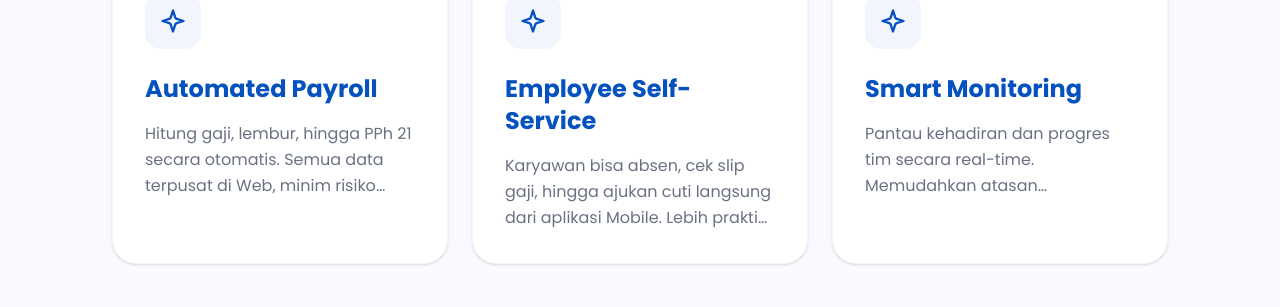
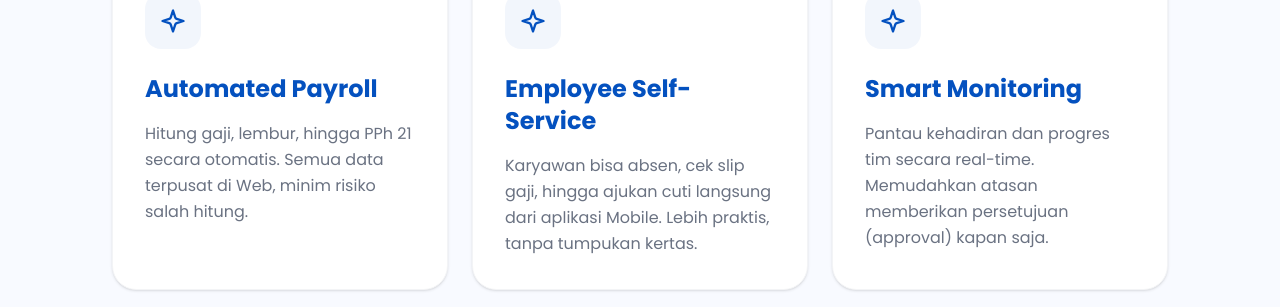
Before and after one commit to bitofficialdev-droid/mirai-company-profile, a Next.js app: page / in a window 1280 px wide. Shown: the part 1260-1567 px from the top of the page. Built offline with nearby package versions, Linux system fonts and the light colour scheme.

Commit message:
fix line clamp

```diff
--- a/package.json
+++ b/package.json
@@ -9,7 +9,6 @@
     "lint": "eslint"
   },
   "dependencies": {
-    "@prisma/client": "^7.2.0",
     "clsx": "^2.1.1",
     "next": "16.1.1",
     "react": "19.2.3",
@@ -24,7 +23,6 @@
     "eslint": "^9",
     "eslint-config-next": "16.1.1",
     "prettier-plugin-tailwindcss": "^0.7.2",
-    "prisma": "^7.2.0",
     "tailwindcss": "^4",
     "typescript": "^5"
   }
--- a/src/components/features/home/service_section.tsx
+++ b/src/components/features/home/service_section.tsx
@@ -69,7 +69,7 @@ export default function ServicesSection({ serviceData }: ServicesSectionProps) {
                     {s.title ?? ""}
                   </h3>
 
-                  <p className="line-clamp-3 leading-relaxed text-gray-500">
+                  <p className="leading-relaxed text-gray-500">
                     {s.description ?? ""}
                   </p>
                 </div>
```
Also changed, not shown: 1 other file (tests, documents, lock files or other folders).
